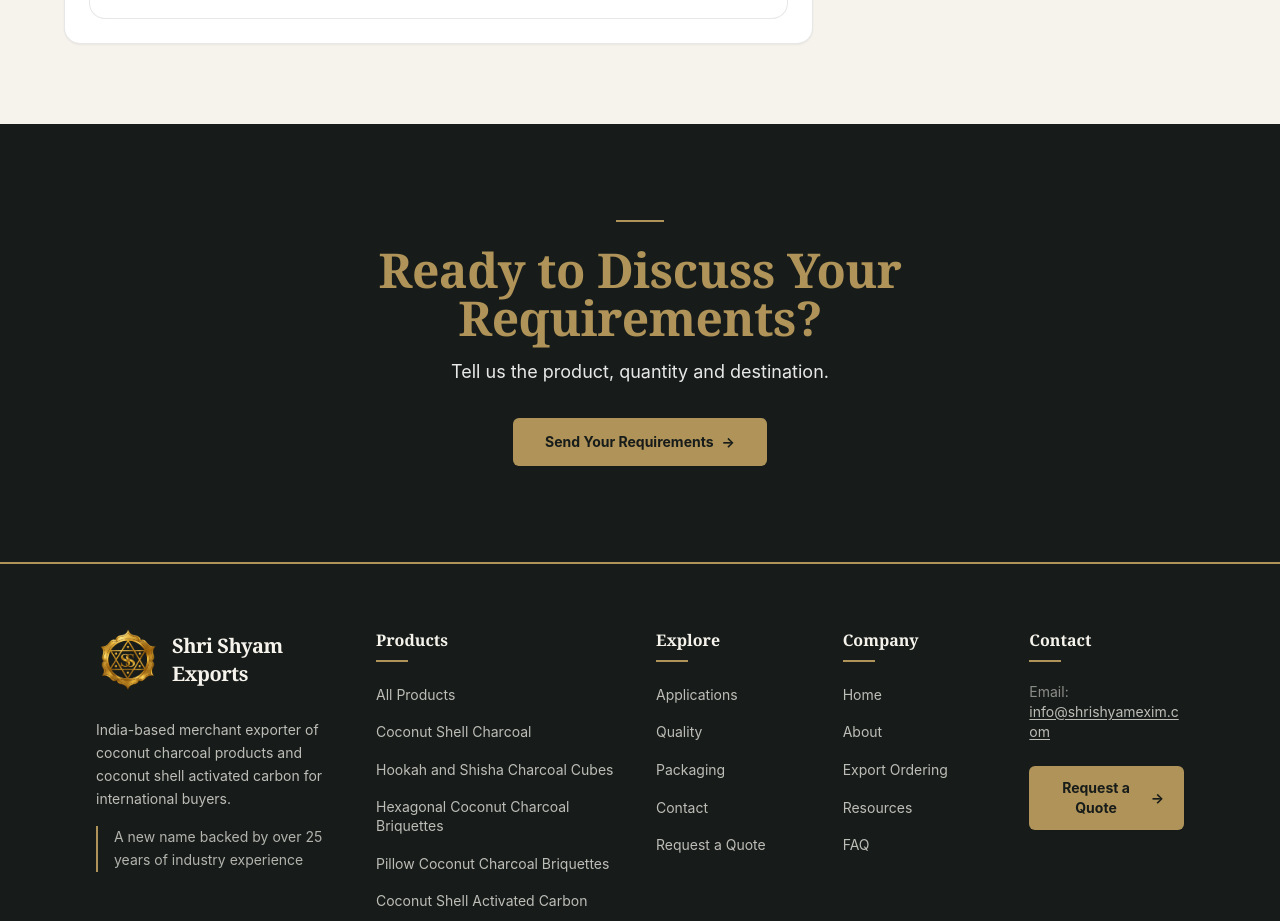
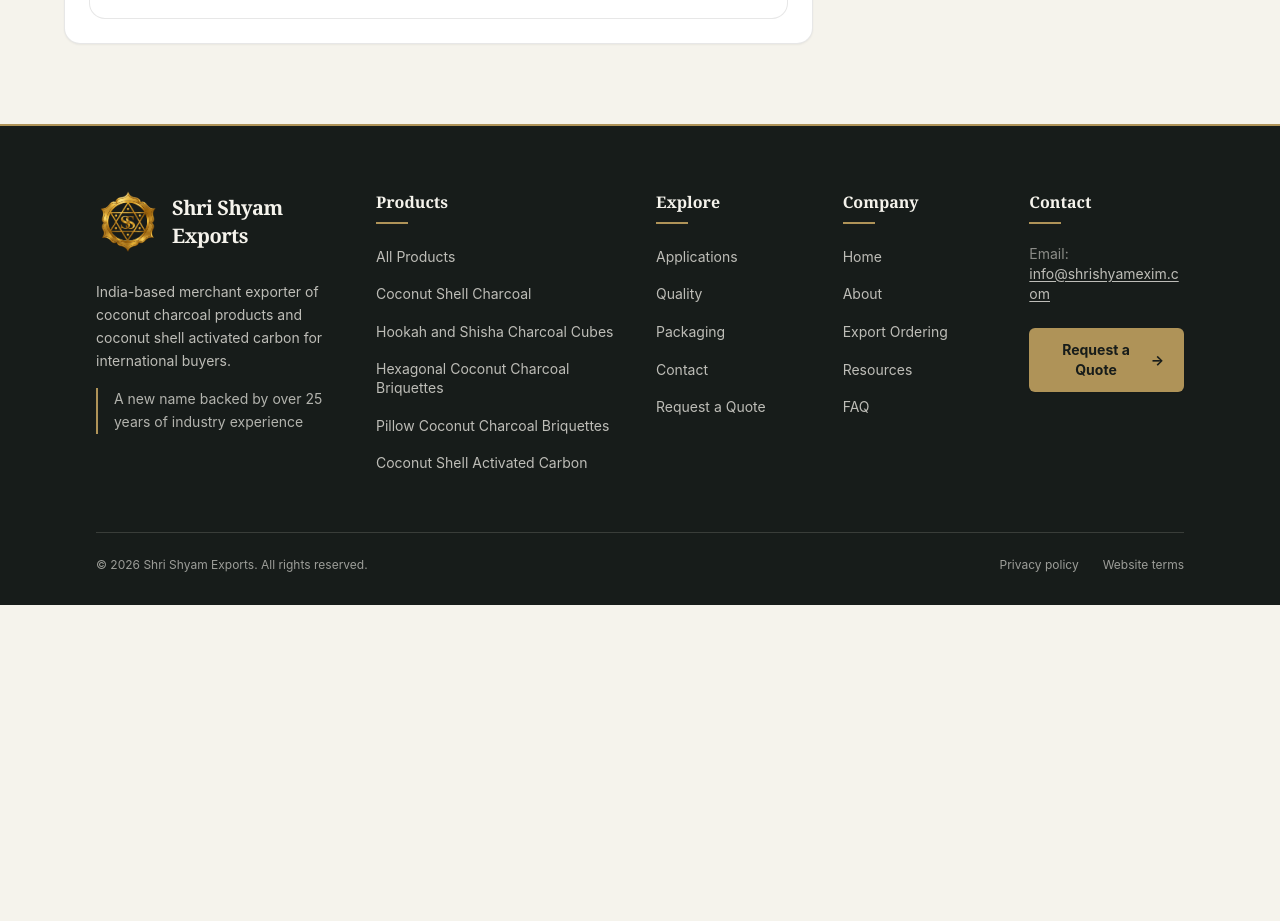
Before and after one commit to yashshingne33/shreeshyamexports, a React (Vite) app: page /faq in a window 1280 px wide. Shown: the part 1400-2321 px from the top of the page. After the commit the page ends 2005 px from the top, so only its background shows below. Built offline with nearby package versions, Linux system fonts and the light colour scheme.

Commit message:
remove the extra cta from FAQ page

```diff
--- a/src/pages/FAQ.jsx
+++ b/src/pages/FAQ.jsx
@@ -47,9 +47,9 @@
         </div>
       </section>
 
-      <ClosingCta id="faq-cta" image={IMAGES.ship} title="Ready to Discuss Your Requirements?" body="Tell us the product, quantity and destination.">
+      {/* <ClosingCta id="faq-cta" image={IMAGES.ship} title="Ready to Discuss Your Requirements?" body="Tell us the product, quantity and destination.">
         <QuoteLink className={`${BTN_PRIMARY} px-8 py-3.5`}>Send Your Requirements <span aria-hidden="true">&rarr;</span></QuoteLink>
-      </ClosingCta>
+      </ClosingCta> */}
     </>
   );
 }
```
